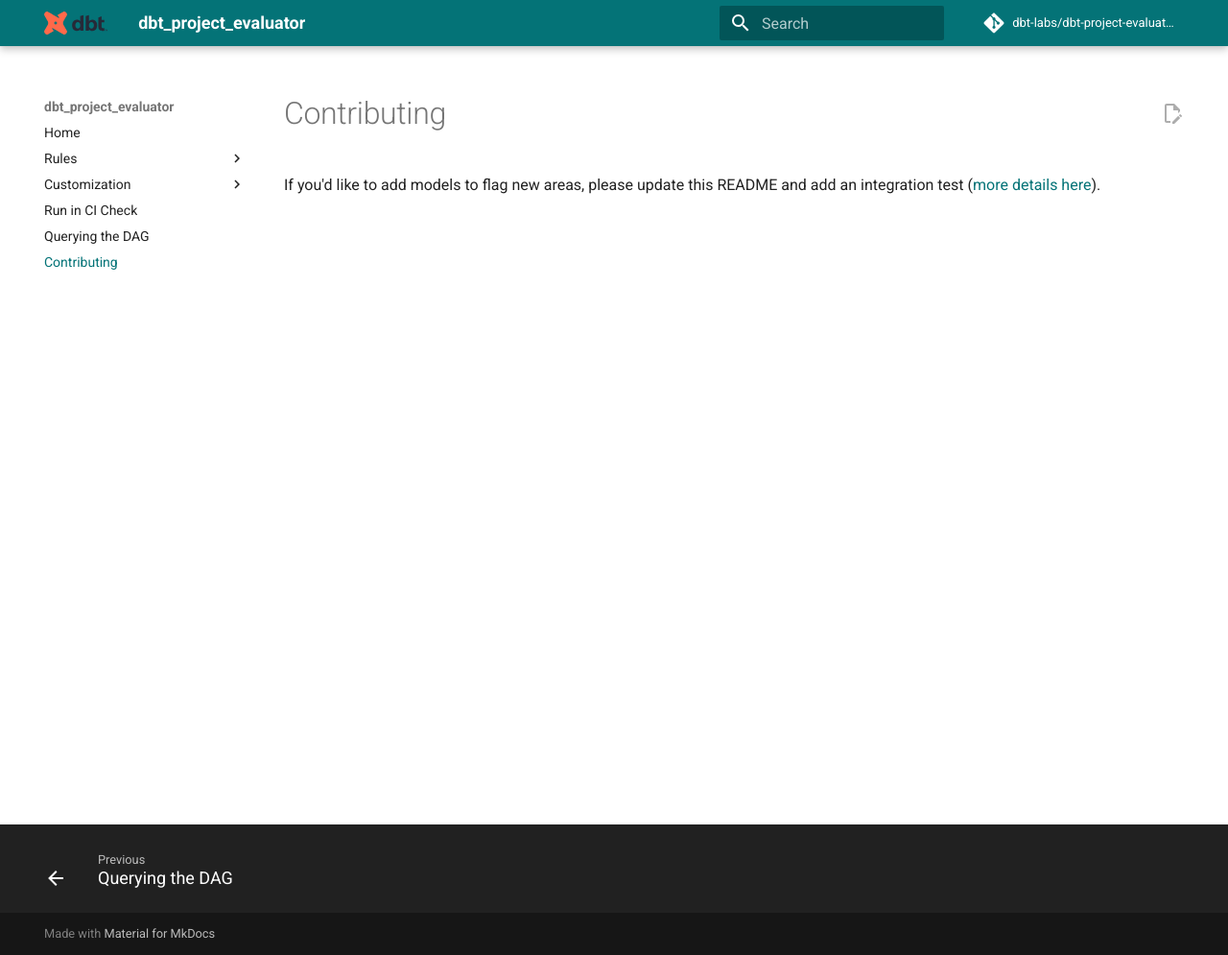
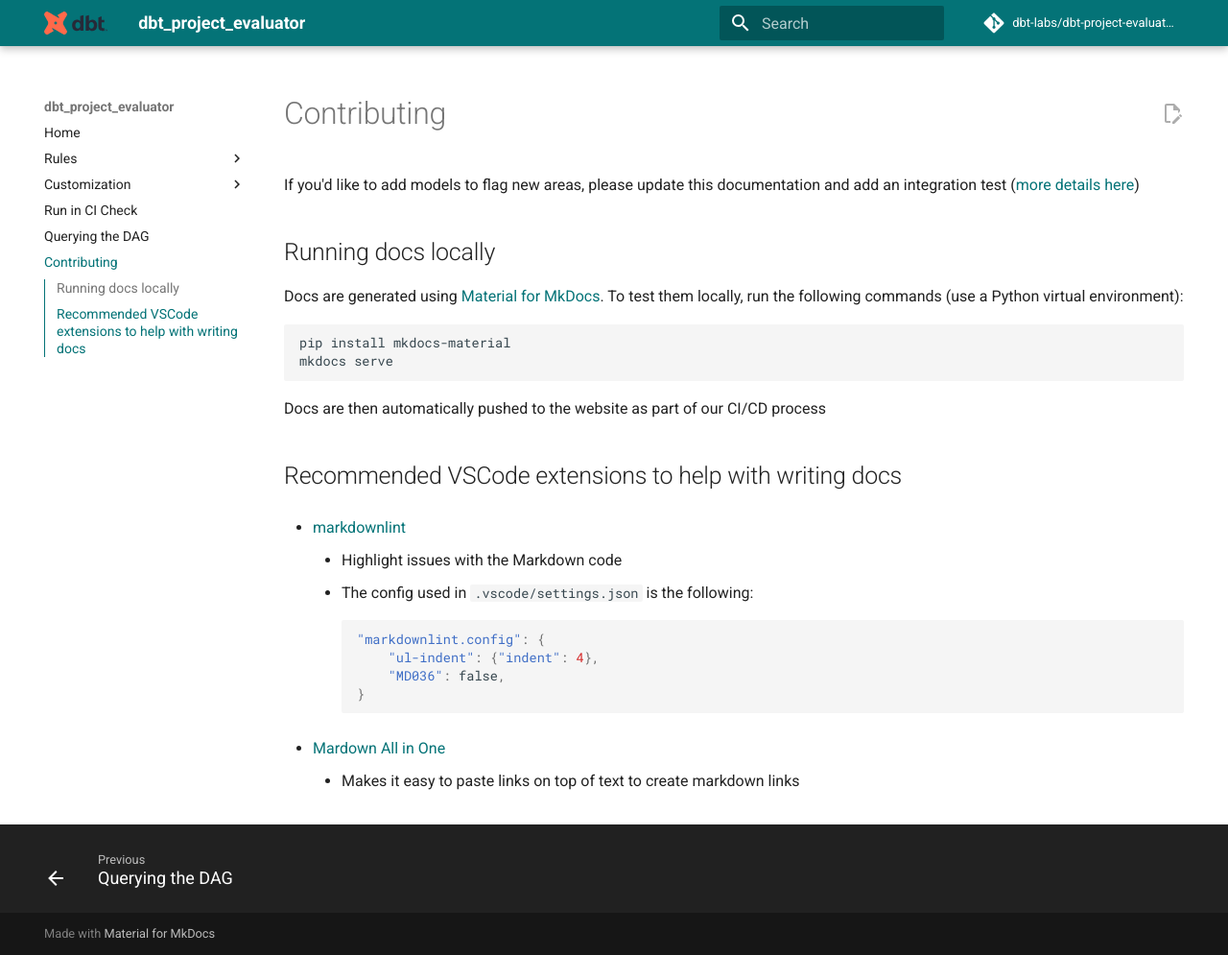
Before and after one commit to dbt-labs/dbt-project-evaluator, an MkDocs documentation site: the page built from docs/contributing.md, in a window 1280 px wide and 995 px high. Shown: the whole window at 96% size. Built offline with MkDocs 1.6.1 and Material for MkDocs 9.7.7, drawn with Linux system fonts in a browser that asks for light colours; comment, search, counter and statistics services are not loaded; the version menu is left out.

Commit message:
Add more info on how to contribute to the docs

````diff
--- a/docs/contributing.md
+++ b/docs/contributing.md
@@ -1,4 +1,31 @@
 # Contributing
 
-If you'd like to add models to flag new areas, please update this README and add an integration test
-([more details here](https://github.com/dbt-labs/pro-serv-dag-auditing/tree/main/integration_tests#adding-an-integration-test)).
+If you'd like to add models to flag new areas, please update this documentation and add an integration test
+([more details here](https://github.com/dbt-labs/pro-serv-dag-auditing/tree/main/integration_tests#adding-an-integration-test))
+
+## Running docs locally
+
+Docs are generated using [Material for MkDocs](https://squidfunk.github.io/mkdocs-material/). To test them locally, run the following commands (use a Python virtual environment):
+
+```bash
+pip install mkdocs-material
+mkdocs serve
+```
+
+Docs are then automatically pushed to the website as part of our CI/CD process
+
+## Recommended VSCode extensions to help with writing docs
+
+- [markdownlint](https://marketplace.visualstudio.com/items?itemName=DavidAnson.vscode-markdownlint)
+    - Highlight issues with the Markdown code
+    - The config used in `.vscode/settings.json` is the following:
+
+        ```json
+        "markdownlint.config": {
+            "ul-indent": {"indent": 4},
+            "MD036": false,
+        }
+        ```
+
+- [Mardown All in One](https://marketplace.visualstudio.com/items?itemName=yzhang.markdown-all-in-one)
+    - Makes it easy to paste links on top of text to create markdown links
````
